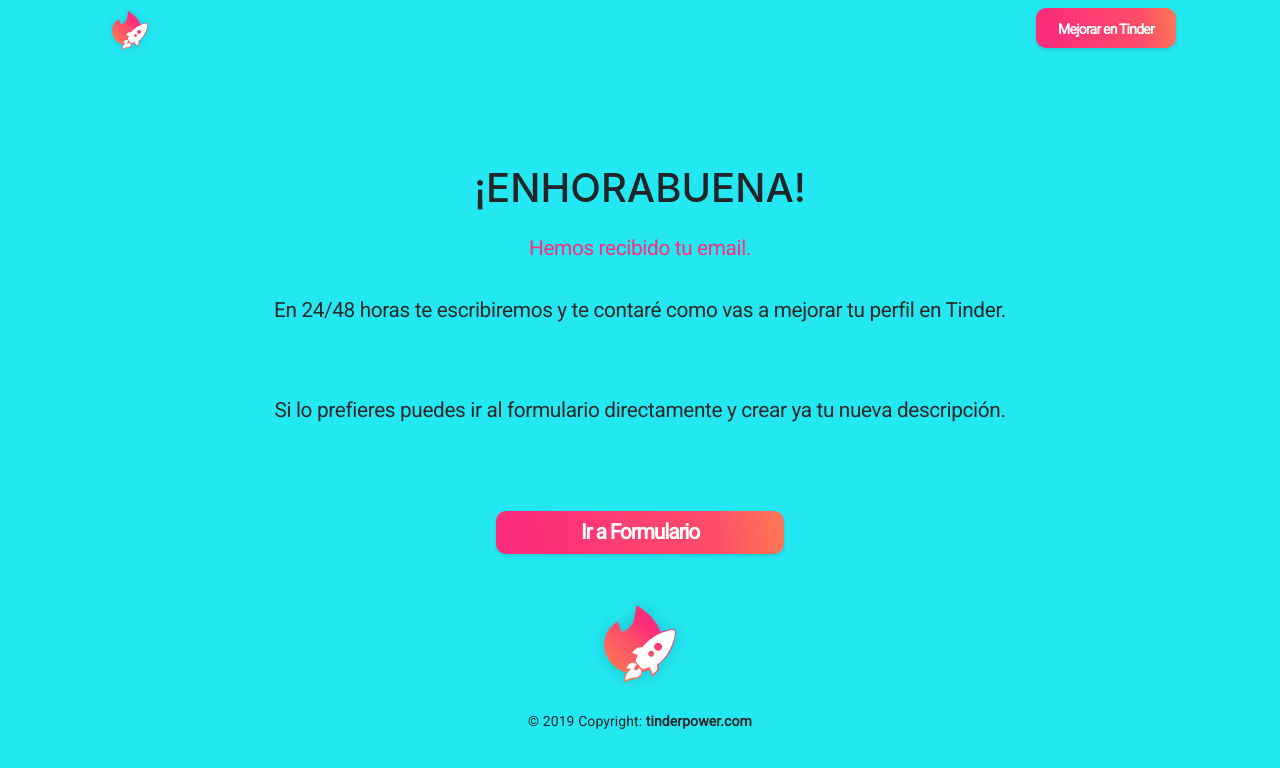
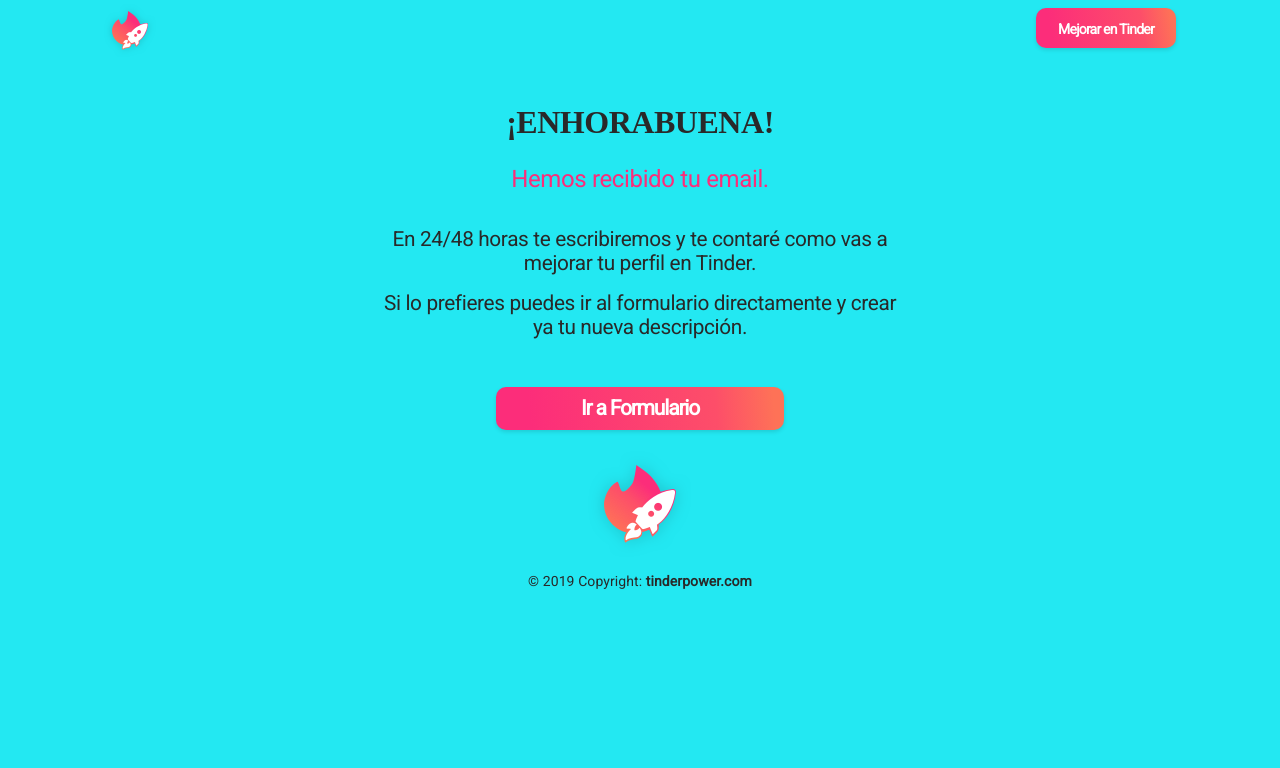
Before and after one commit to dmartincc/tinderpower.github.io, a Jekyll site: the page built from confirmation/index.html, in a window 1280 px wide. Shown: the top 768 px of the page. Built offline with Jekyll 4.4.1, drawn with Linux system fonts in a browser that asks for light colours.

Commit message:
working in responsive text

```diff
--- a/assets/css/base.css
+++ b/assets/css/base.css
@@ -270,14 +270,11 @@
   background-color: #23e8f2;
 }
 .padding {
-  margin-top: 193px;
+  margin-top: 133px;
 }
 .enhorabuena {
-  width: auto;
-  height: 52px;
-  margin-top: 193px;
   font-family: Montserrat;
-  font-size: auto;
+  font-size: 2rem;
   font-weight: bold;
   font-stretch: normal;
   font-style: normal;
@@ -289,7 +286,7 @@
   width: auto;
   height: 38px;
   font-family: Roboto;
-  font-size: 1.3rem;
+  font-size: 1.5rem;
   font-weight: normal;
   font-stretch: normal;
   font-style: normal;
@@ -299,7 +296,7 @@
   color: #fc2d7a;
 }
 .p1 {
-  width: auto;
+  max-width: 631px;
   height: 76px;
   font-family: Roboto;
   font-size: 1.3rem;
--- a/confirmation/index.html
+++ b/confirmation/index.html
@@ -7,23 +7,28 @@
 <body class="background container">
   <div class="container-fluid ">
     <div class="row">
-      <div class="col-12-fluid mx-auto padding">
-        <h1 class="mx-auto text-center">¡ENHORABUENA!</h1>
+      <div class="col-3-xl"></div>
+      <div
+        class="col-6-xl col-6-lg col-12-md col-12-sm col-12-xs mx-auto padding "
+      >
+        <h1 class="mx-auto text-center enhorabuena">¡ENHORABUENA!</h1>
+
         <p class="redText mx-auto pb-3">Hemos recibido tu email.</p>
-        <p class=" p1 mx-auto mt-4">
+        <p class=" p1 mx-auto mt-4 px-xl-5 px-lg-5 mb-0 py-xs-5">
           En 24/48 horas te escribiremos y te contaré como vas a mejorar tu
           perfil en Tinder.
         </p>
 
-        <p class=" p1 mx-auto mt-4">
+        <p class="p1 mx-auto px-xl-5 px-lg-5 pt-lg-1 pt-xs-5 ">
           Si lo prefieres puedes ir al formulario directamente y crear ya tu
           nueva descripción.
         </p>
-        <div class="center">
+
+        <div class="center pb-5 py-lg-2">
           <button
             type="button"
             name="button"
-            class="botonFormulario d-xl-block d-lg-block mx-auto my-4"
+            class="botonFormulario d-xl-block d-lg-block mx-auto"
             data-toggle="modal"
             data-target="#exampleModalCenter"
           >
@@ -31,6 +36,7 @@
           </button>
         </div>
       </div>
+      <div class="col-3-xl"></div>
     </div>
   </div>
 </body>
```
